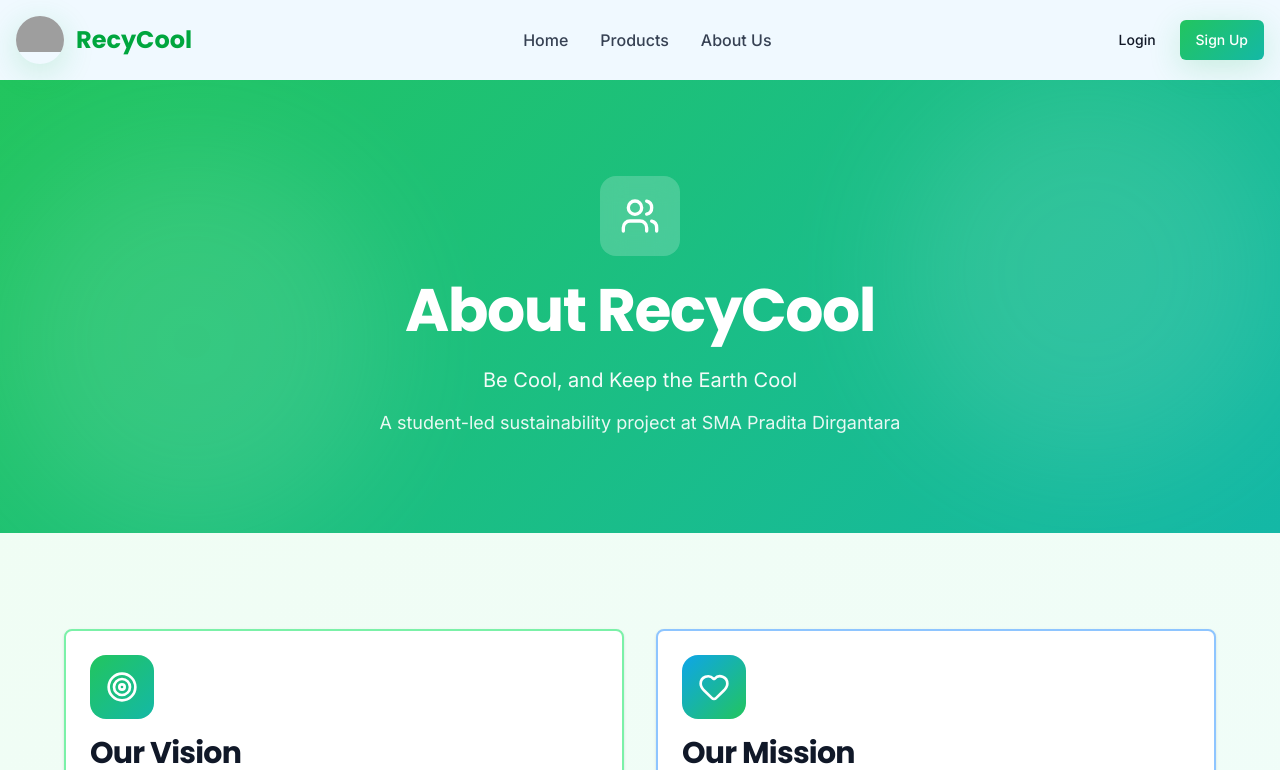
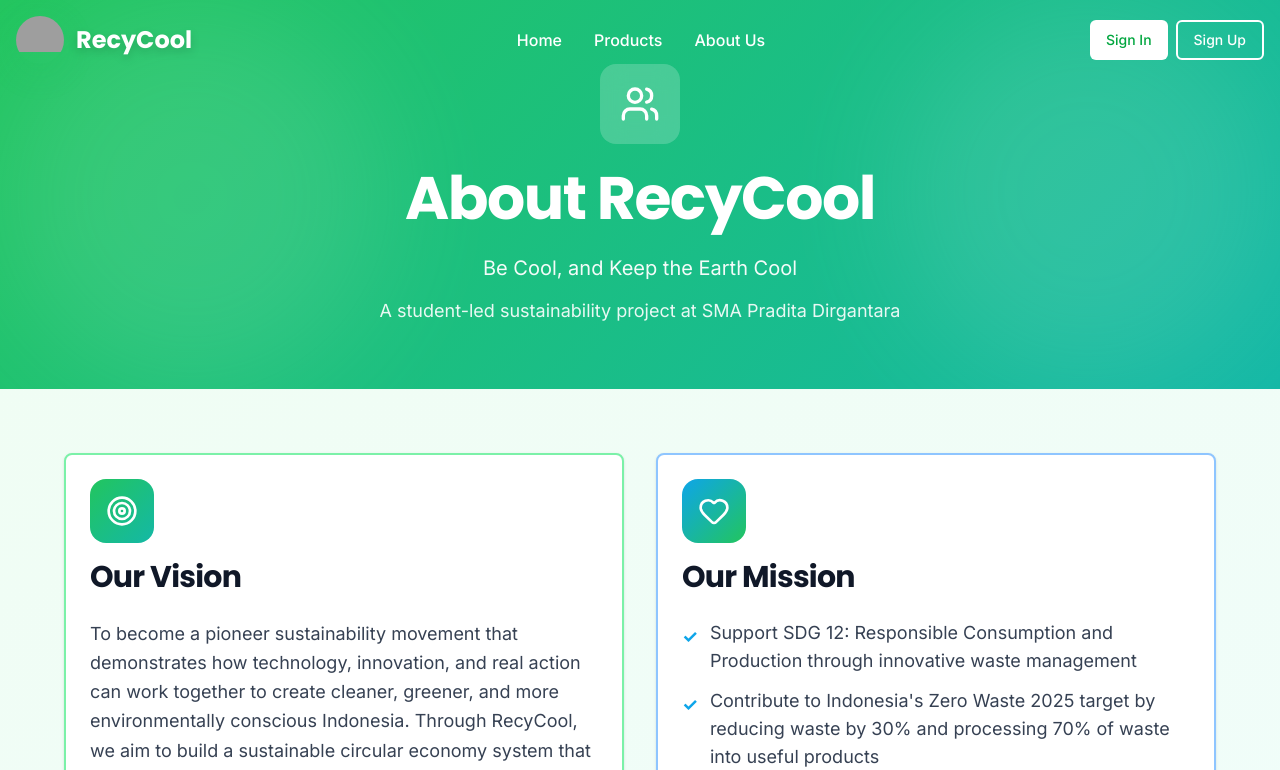
Before and after one commit to habdullahmohamed0-code/test, a Next.js app in the folder recycool-website/: page /about in a window 1280 px wide. Shown: the top 770 px of the page. Built offline with nearby package versions, Linux system fonts and the light colour scheme; grey boxes are pictures that could not be loaded.

Commit message:
Refactor: Improve layout, styling, and cookie consent
Co-authored-by: habdullahmohamed0 <habdullahmohamed0@gmail.com>

```diff
--- a/recycool-website/app/globals.css
+++ b/recycool-website/app/globals.css
@@ -103,23 +103,51 @@ body {
 /* Fix spacing and layout */
 section {
   position: relative;
+  margin: 0;
+  padding: 0;
 }
 
 /* Ensure no gaps between sections */
 section + section {
-  margin-top: 0;
+  margin-top: 0 !important;
+}
+
+/* Remove default margins */
+main {
+  margin: 0;
+  padding: 0;
+}
+
+/* Container improvements */
+.container {
+  width: 100%;
+  margin-left: auto;
+  margin-right: auto;
 }
 
 /* Mobile spacing improvements */
 @media (max-width: 768px) {
   .container {
-    padding-left: 1rem;
-    padding-right: 1rem;
+    padding-left: 1rem !important;
+    padding-right: 1rem !important;
   }
 
   section {
-    padding-top: 3rem;
-    padding-bottom: 3rem;
+    padding-top: 2.5rem !important;
+    padding-bottom: 2.5rem !important;
+  }
+
+  /* Reduce hero padding on mobile */
+  section:first-child {
+    padding-top: 4rem !important;
+  }
+}
+
+/* Desktop spacing */
+@media (min-width: 769px) {
+  section {
+    padding-top: 4rem;
+    padding-bottom: 4rem;
   }
 }
 
--- a/recycool-website/app/page.tsx
+++ b/recycool-website/app/page.tsx
@@ -87,9 +87,9 @@ export default function HomePage() {
   }
 
   return (
-    <div className="overflow-hidden">
+    <div className="w-full">
       {/* Hero Section - Main Screen */}
-      <section className="relative min-h-screen flex items-center justify-center bg-gradient-to-br from-blue-50 via-green-50 to-teal-50">
+      <section className="relative min-h-screen flex items-center justify-center bg-gradient-to-br from-blue-50 via-green-50 to-teal-50 -mt-20 pt-20">
         {/* Animated Background - Optimized */}
         <div className="absolute inset-0 overflow-hidden pointer-events-none">
           <motion.div
--- a/recycool-website/components/Header.tsx
+++ b/recycool-website/components/Header.tsx
@@ -23,18 +23,17 @@ export default function Header() {
     <motion.header
       initial={{ y: -100 }}
       animate={{ y: 0 }}
-      className={`fixed top-0 left-0 right-0 z-50 transition-all duration-300 ${
+      className={`fixed top-0 left-0 right-0 z-50 transition-all duration-500 ${
         isScrolled
-          ? 'bg-white/80 backdrop-blur-md shadow-md border-b border-green-200/50'
-          : 'bg-transparent'
+          ? 'bg-white/90 backdrop-blur-lg shadow-xl border-b-2 border-green-300'
+          : 'bg-transparent border-b border-transparent'
       }`}
     >
-      <div className="container mx-auto px-4 py-4">
+      <div className={`container mx-auto px-4 transition-all duration-300 ${isScrolled ? 'py-3' : 'py-4'}`}>
         <div className="flex items-center justify-between">
           {/* Logo */}
           <Link href="/" className="flex items-center gap-3 group">
             <div className="relative w-12 h-12 rounded-full overflow-hidden shadow-glow-green transition-transform group-hover:scale-110">
-              {/* RecyCool Logo - using image from public folder */}
               <Image
                 src="/recycool-logo.jpeg"
                 alt="RecyCool Logo"
@@ -43,7 +42,9 @@ export default function Header() {
                 className="object-cover"
               />
             </div>
-            <span className="text-2xl font-bold text-green-600 font-[family-name:var(--font-poppins)]">
+            <span className={`text-2xl font-bold font-[family-name:var(--font-poppins)] transition-colors duration-300 ${
+              isScrolled ? 'text-green-600' : 'text-white drop-shadow-lg'
+            }`}>
               RecyCool
             </span>
           </Link>
@@ -52,41 +53,61 @@ export default function Header() {
           <nav className="hidden lg:flex items-center gap-6 xl:gap-8">
             <Link
               href="/"
-              className="text-gray-700 hover:text-green-600 transition-colors font-medium relative group"
+              className={`transition-colors font-medium relative group ${
+                isScrolled ? 'text-gray-700 hover:text-green-600' : 'text-white hover:text-green-300'
+              }`}
             >
               Home
-              <span className="absolute -bottom-1 left-0 w-0 h-0.5 bg-primary transition-all group-hover:w-full"></span>
+              <span className={`absolute -bottom-1 left-0 w-0 h-0.5 transition-all group-hover:w-full ${
+                isScrolled ? 'bg-green-600' : 'bg-white'
+              }`}></span>
             </Link>
             <Link
               href="/products"
-              className="text-gray-700 hover:text-green-600 transition-colors font-medium relative group"
+              className={`transition-colors font-medium relative group ${
+                isScrolled ? 'text-gray-700 hover:text-green-600' : 'text-white hover:text-green-300'
+              }`}
             >
               Products
-              <span className="absolute -bottom-1 left-0 w-0 h-0.5 bg-primary transition-all group-hover:w-full"></span>
+              <span className={`absolute -bottom-1 left-0 w-0 h-0.5 transition-all group-hover:w-full ${
+                isScrolled ? 'bg-green-600' : 'bg-white'
+              }`}></span>
             </Link>
             {user && (
               <Link
                 href="/redeem"
-                className="text-gray-700 hover:text-green-600 transition-colors font-medium relative group"
+                className={`transition-colors font-medium relative group ${
+                  isScrolled ? 'text-gray-700 hover:text-green-600' : 'text-white hover:text-green-300'
+                }`}
               >
                 Redeem
-                <span className="absolute -bottom-1 left-0 w-0 h-0.5 bg-primary transition-all group-hover:w-full"></span>
+                <span className={`absolute -bottom-1 left-0 w-0 h-0.5 transition-all group-hover:w-full ${
+                  isScrolled ? 'bg-green-600' : 'bg-white'
+                }`}></span>
               </Link>
             )}
             <Link
               href="/about"
-              className="text-gray-700 hover:text-green-600 transition-colors font-medium relative group"
+              className={`transition-colors font-medium relative group ${
+                isScrolled ? 'text-gray-700 hover:text-green-600' : 'text-white hover:text-green-300'
+              }`}
             >
               About Us
-              <span className="absolute -bottom-1 left-0 w-0 h-0.5 bg-primary transition-all group-hover:w-full"></span>
+              <span className={`absolute -bottom-1 left-0 w-0 h-0.5 transition-all group-hover:w-full ${
+                isScrolled ? 'bg-green-600' : 'bg-white'
+              }`}></span>
             </Link>
             {user?.role === 'admin' && (
               <Link
                 href="/admin"
-                className="text-gray-700 hover:text-green-600 transition-colors font-medium relative group"
+                className={`transition-colors font-medium relative group ${
+                  isScrolled ? 'text-gray-700 hover:text-green-600' : 'text-white hover:text-green-300'
+                }`}
               >
                 Admin
-                <span className="absolute -bottom-1 left-0 w-0 h-0.5 bg-primary transition-all group-hover:w-full"></span>
+                <span className={`absolute -bottom-1 left-0 w-0 h-0.5 transition-all group-hover:w-full ${
+                  isScrolled ? 'bg-green-600' : 'bg-white'
+                }`}></span>
               </Link>
             )}
           </nav>
@@ -96,15 +117,23 @@ export default function Header() {
             {user ? (
               <>
                 {/* Points */}
-                <div className="flex items-center gap-2 bg-green-50 border border-green-200 px-3 md:px-4 py-2 rounded-full shadow-sm">
-                  <Coins className="w-4 md:w-5 h-4 md:h-5 text-green-600" />
-                  <span className="font-bold text-gray-800 text-sm md:text-base">{user.points}</span>
-                  <span className="text-xs text-gray-500 hidden sm:inline">pts</span>
+                <div className={`flex items-center gap-2 px-3 md:px-4 py-2 rounded-full shadow-sm transition-all duration-300 ${
+                  isScrolled
+                    ? 'bg-green-50 border border-green-200'
+                    : 'bg-white/20 backdrop-blur-sm border border-white/30'
+                }`}>
+                  <Coins className={`w-4 md:w-5 h-4 md:h-5 transition-colors ${isScrolled ? 'text-green-600' : 'text-white'}`} />
+                  <span className={`font-bold text-sm md:text-base transition-colors ${isScrolled ? 'text-gray-800' : 'text-white'}`}>{user.points}</span>
+                  <span className={`text-xs hidden sm:inline transition-colors ${isScrolled ? 'text-gray-500' : 'text-white/80'}`}>pts</span>
                 </div>
 
                 {/* Avatar Dropdown */}
                 <div className="relative group">
-                  <button className="flex items-center gap-2 bg-white border border-gray-200 p-2.5 rounded-full hover:scale-105 transition-transform shadow-sm">
+                  <button className={`flex items-center gap-2 p-2.5 rounded-full hover:scale-105 transition-all shadow-sm ${
+                    isScrolled
+                      ? 'bg-white border border-gray-200'
+                      : 'bg-white/20 backdrop-blur-sm border border-white/30'
+                  }`}>
                     <div className="w-8 h-8 rounded-full gradient-primary flex items-center justify-center">
                       <User className="w-5 h-5 text-white" />
                     </div>
@@ -121,10 +150,10 @@ export default function Header() {
                     </div>
                     <button
                       onClick={logout}
-                      className="w-full flex items-center gap-2 p-4 text-red-600 hover:bg-red-50 transition-colors rounded-b-xl"
+                      className="w-full p-4 text-left hover:bg-red-50 text-red-600 font-medium transition-colors flex items-center gap-2 rounded-b-xl"
                     >
                       <LogOut className="w-4 h-4" />
-                      <span>Logout</span>
+                      Logout
                     </button>
                   </div>
                 </div>
@@ -132,10 +161,20 @@ export default function Header() {
             ) : (
               <div className="flex items-center gap-2">
                 <Link href="/login">
-                  <Button variant="ghost" className="hover:bg-primary/10">Login</Button>
+                  <Button className={`transition-all ${
+                    isScrolled
+                      ? 'gradient-primary text-white hover:opacity-90 shadow-glow-green'
+                      : 'bg-white text-green-600 hover:bg-white/90'
+                  }`}>
+                    Sign In
+                  </Button>
                 </Link>
                 <Link href="/register">
-                  <Button className="gradient-primary text-white hover:opacity-90 shadow-glow-green">
+                  <Button className={`border-2 transition-all ${
+                    isScrolled
+                      ? 'border-green-600 text-green-600 hover:bg-green-50 bg-transparent'
+                      : 'border-white text-white hover:bg-white/10 bg-transparent'
+                  }`}>
                     Sign Up
                   </Button>
                 </Link>
```
Also changed, not shown: recycool-website/components/CookieConsent.tsx (+14 -18 lines).
